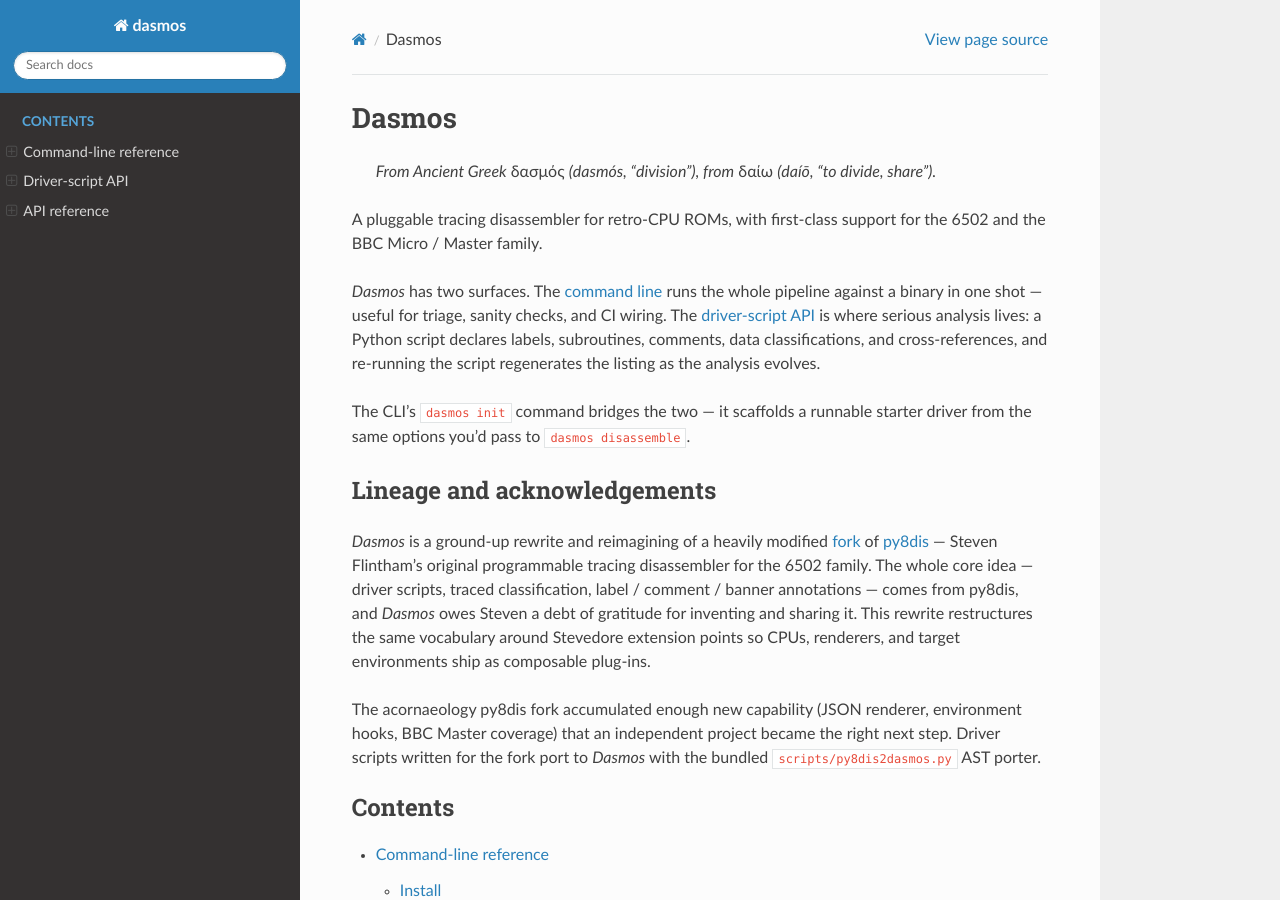
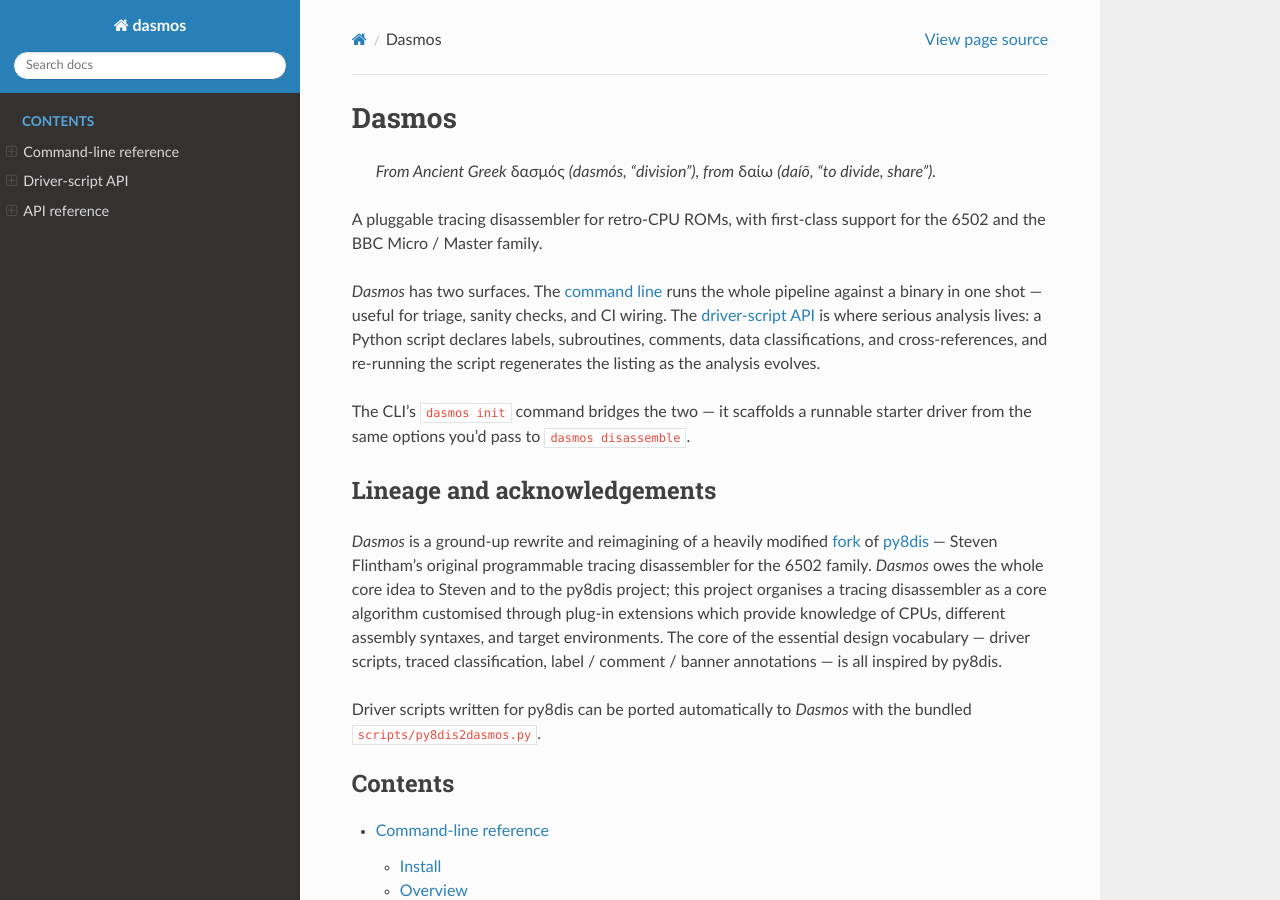
Before and after one commit to acornaeology/dasmos, a Sphinx documentation site: the page built from docs/index.rst, in a window 1280 px wide and 900 px high. Built offline with Sphinx 7.4.7 and the Read the Docs theme 3.1.0, drawn with Linux system fonts in a browser that asks for light colours.

Commit message:
docs: tighten py8dis-lineage paragraphs in README and index
Reframe the architecture sentence around plug-in extensions providing
CPU/syntax/environment knowledge to a core algorithm; keep the
inspired-by-py8dis vocabulary credit. Drop the second paragraph's
fork-history detail down to a single sentence about the porter.

```diff
--- a/docs/index.rst
+++ b/docs/index.rst
@@ -25,19 +25,16 @@
 *Dasmos* is a ground-up rewrite and reimagining of a heavily modified
 `fork <https://github.com/acornaeology/py8dis>`_ of
 `py8dis <https://github.com/ZornsLemma/py8dis>`_ — Steven Flintham's
-original programmable tracing disassembler for the 6502 family. The
-whole core idea — driver scripts, traced classification,
-label / comment / banner annotations — comes from py8dis, and *Dasmos*
-owes Steven a debt of gratitude for inventing and sharing it. This
-rewrite restructures the same vocabulary around Stevedore extension
-points so CPUs, renderers, and target environments ship as composable
-plug-ins.
+original programmable tracing disassembler for the 6502 family.
+*Dasmos* owes the whole core idea to Steven and to the py8dis project;
+this project organises a tracing disassembler as a core algorithm
+customised through plug-in extensions which provide knowledge of CPUs,
+different assembly syntaxes, and target environments. The core of the
+essential design vocabulary — driver scripts, traced classification,
+label / comment / banner annotations — is all inspired by py8dis.
 
-The acornaeology py8dis fork accumulated enough new capability
-(JSON renderer, environment hooks, BBC Master coverage) that an
-independent project became the right next step. Driver scripts
-written for the fork port to *Dasmos* with the bundled
-``scripts/py8dis2dasmos.py`` AST porter.
+Driver scripts written for py8dis can be ported automatically to
+*Dasmos* with the bundled ``scripts/py8dis2dasmos.py``.
 
 
 .. toctree::
```
Also changed, not shown: README.md (+7 -12 lines), 1 other file.
